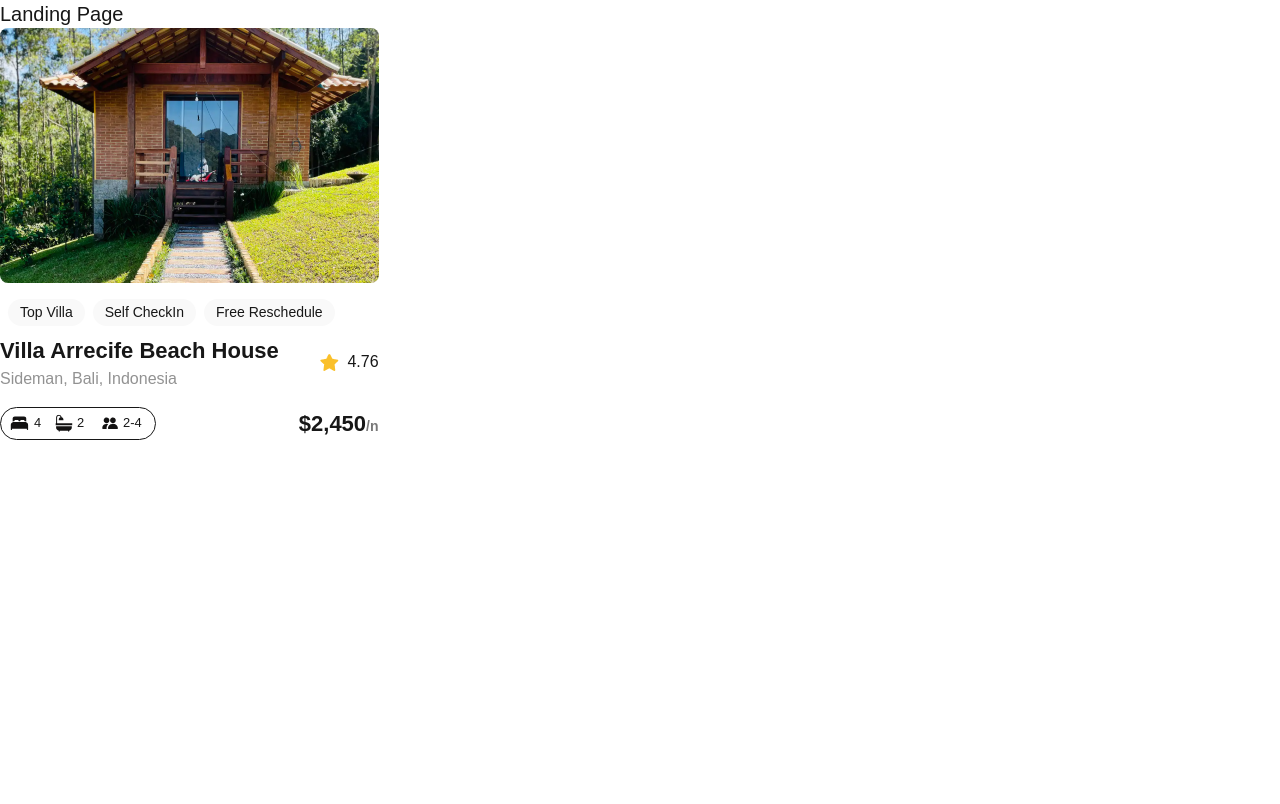
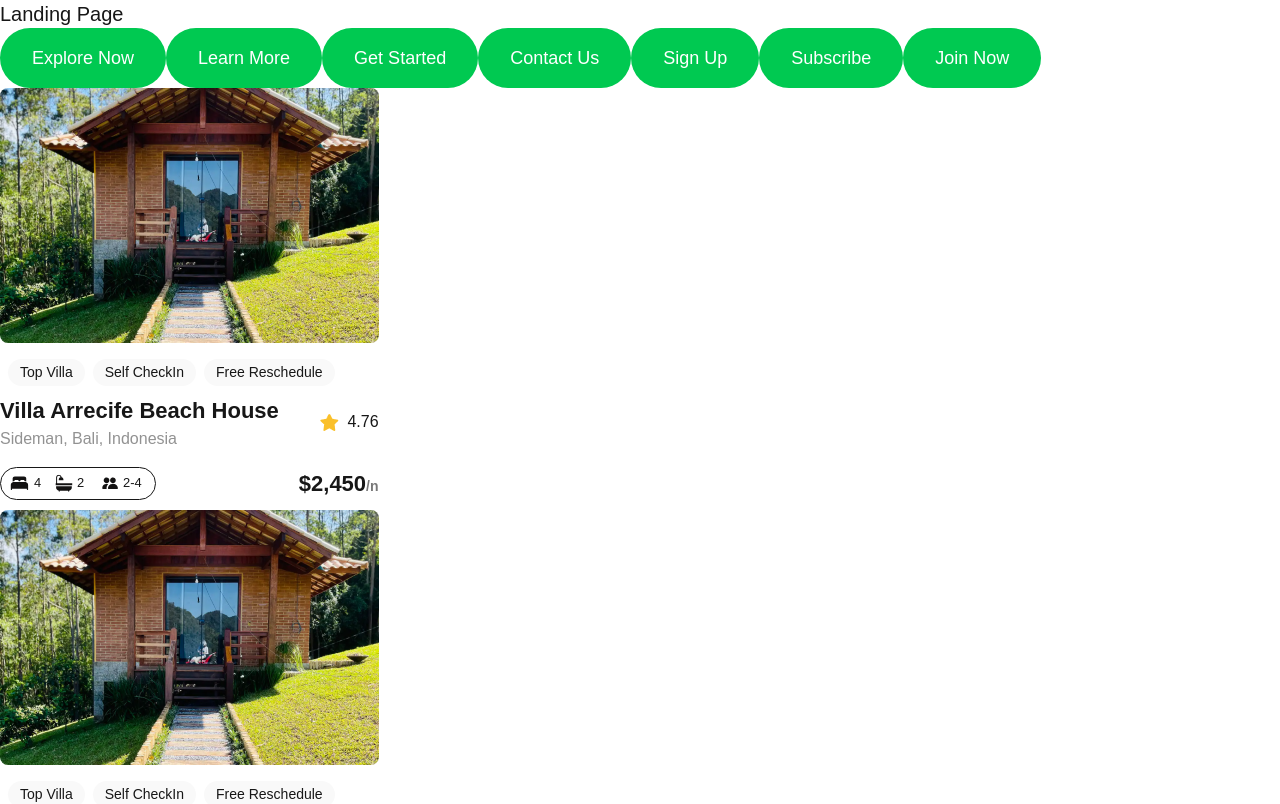
Before and after one commit to abednegoadjocacher/alx-project-0x00-setup, a Next.js app in the folder alx-project-0x00/: page /landing in a window 1280 px wide. Shown: the top 804 px of the page. Built offline with nearby package versions, Linux system fonts and the light colour scheme.

Commit message:
Finished with the project set up

```diff
--- /dev/null
+++ b/alx-project-0x00/components/Button.tsx
@@ -0,0 +1,16 @@
+import { PillProps } from "@/interfaces";
+import React from "react";
+
+const Button: React.FC<PillProps> = ({ title }) => {
+  return (
+    <button className=" bg-green-500 text-white hover:opacity-90 transition-opacity duration-300
+    px-3 py-1 text-sm rounded-sm
+    sm:px-3 sm:py-1 sm:text-sm sm:rounded-sm
+    md:px-6 md:py-3 md:text-base md:rounded-md
+    lg:px-8 lg:py-4 lg:text-lg lg:rounded-full rounded-full">
+        {title}
+    </button>
+    )
+}
+
+export default Button;
--- a/alx-project-0x00/pages/landing.tsx
+++ b/alx-project-0x00/pages/landing.tsx
@@ -1,9 +1,20 @@
 import Card from "@/components/Card"
-
+import Button from "@/components/Button"
 const Landing: React.FC =  () => {
   return (
     <div>
       <h1 className=" text-xl font-extralight">Landing Page</h1>
+      <Button title="Explore Now" />
+      <Button title="Learn More" />
+      <Button title="Get Started" />
+      <Button title="Contact Us" />
+      <Button title="Sign Up" />
+      <Button title="Subscribe" />
+      <Button title="Join Now" />
+      <Card />
+      <Card />
+      <Card />
+      <Card />
       <Card />
     </div>
   )
```
